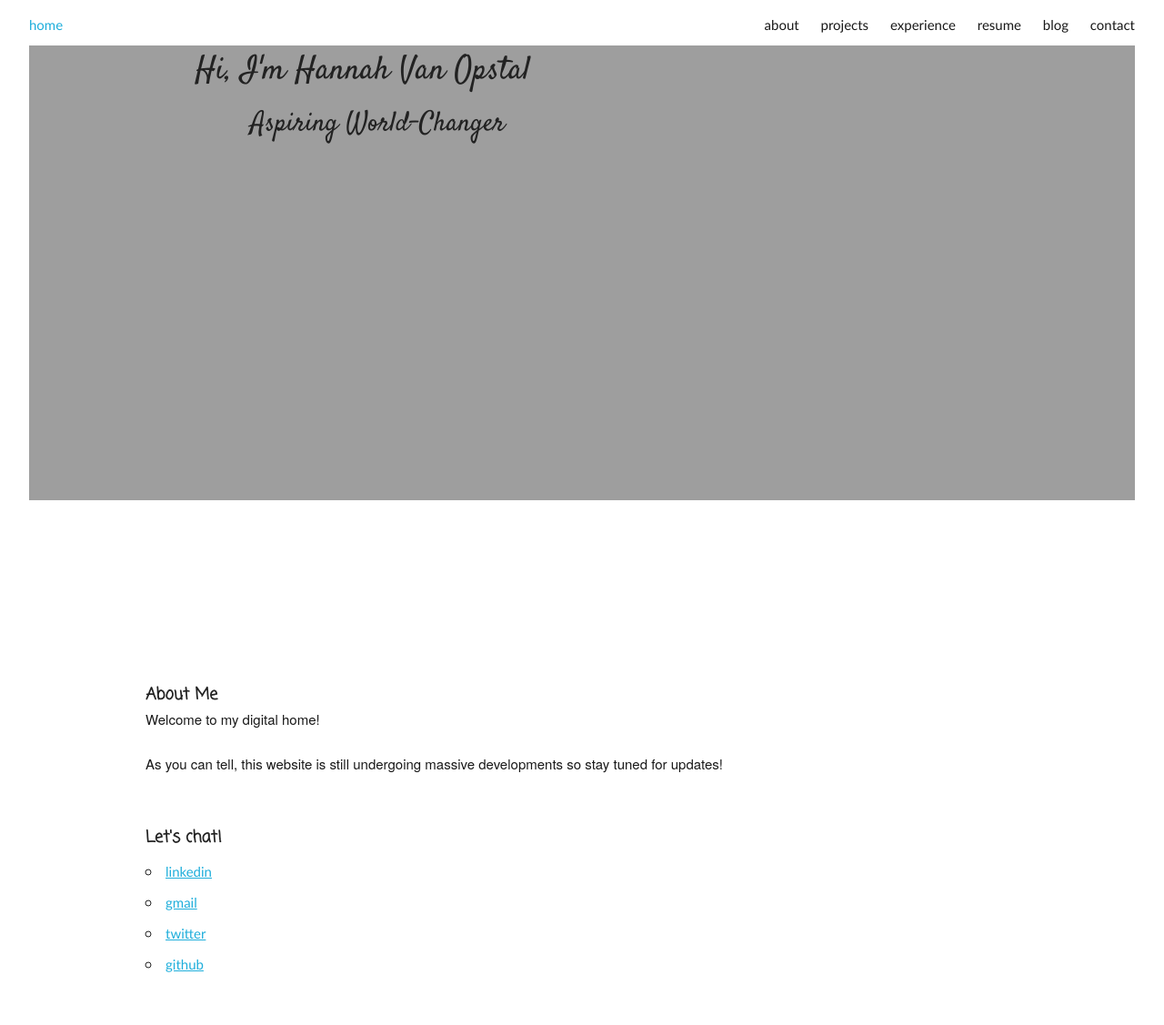
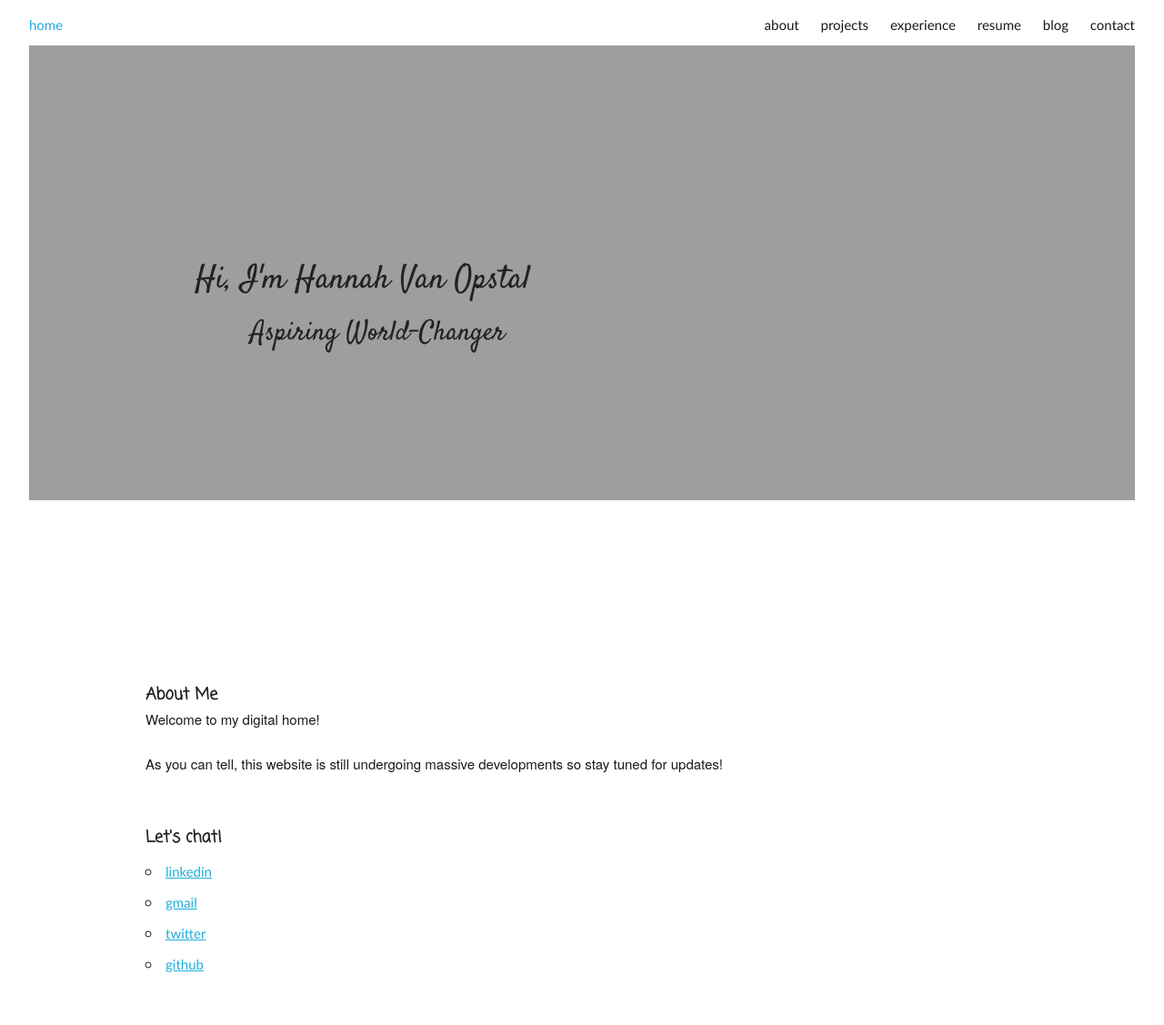
Before and after one commit to hvanopstal/hvanopstal.github.io, a Jekyll site: the page index.html, which Jekyll copies as it is, in a window 1280 px wide. Shown: the whole page at 91% size. Built offline with Jekyll 4.4.1, drawn with Linux system fonts in a browser that asks for light colours; some web fonts are replaced.

Commit message:
Update index.html
added two lines between Hi I'm hannah and top of image

```diff
--- a/index.html
+++ b/index.html
@@ -35,7 +35,10 @@
 
   <section id="home">
     <div class="intro">
-      <div class="intro-welcome">Hi, I'm Hannah Van Opstal</div>
+      <div class="intro-welcome">
+        <br></br>
+        <br></br>
+        Hi, I'm Hannah Van Opstal</div>
       <div class="intro-jobtitle">Aspiring World-Changer</div>
     </div>
   </section>
```
